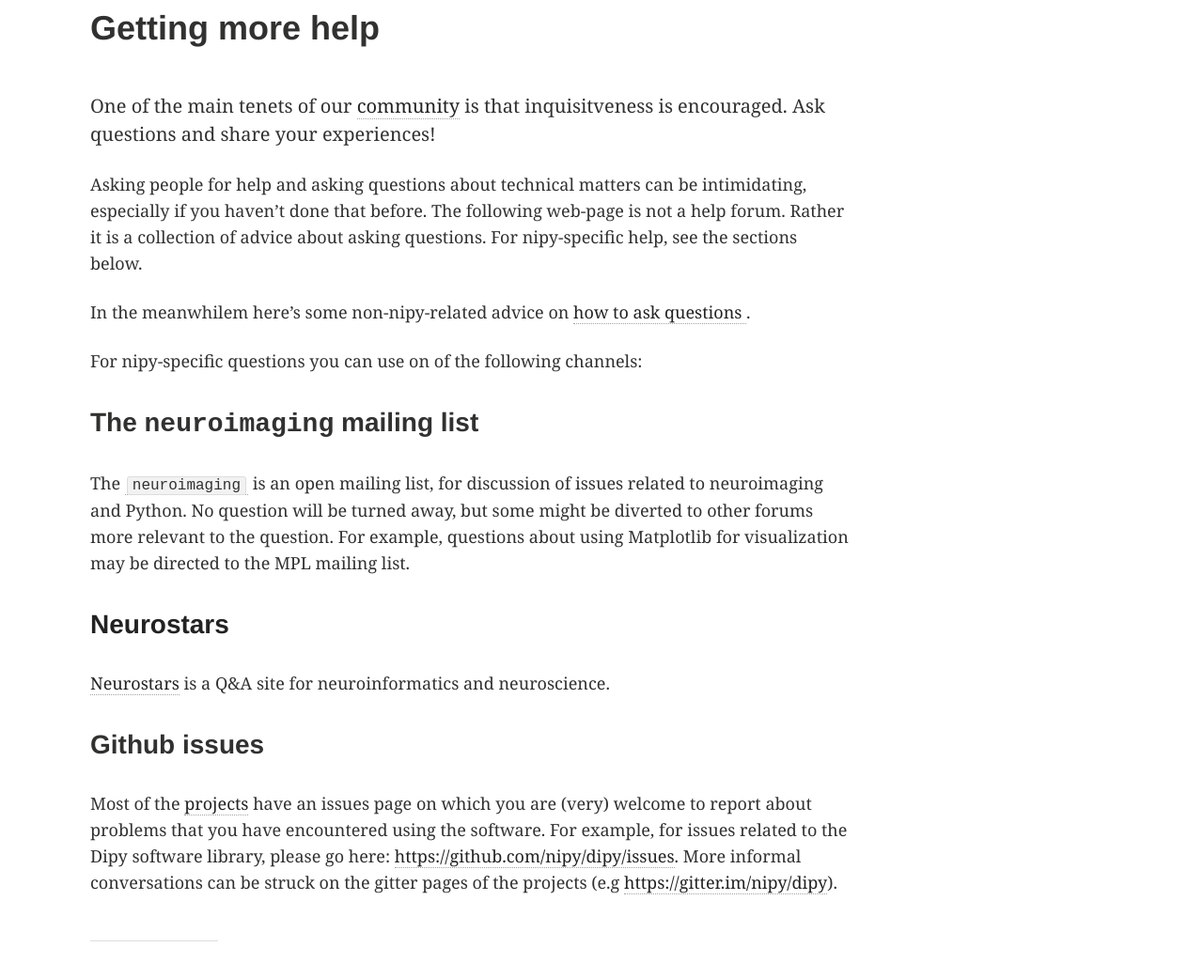
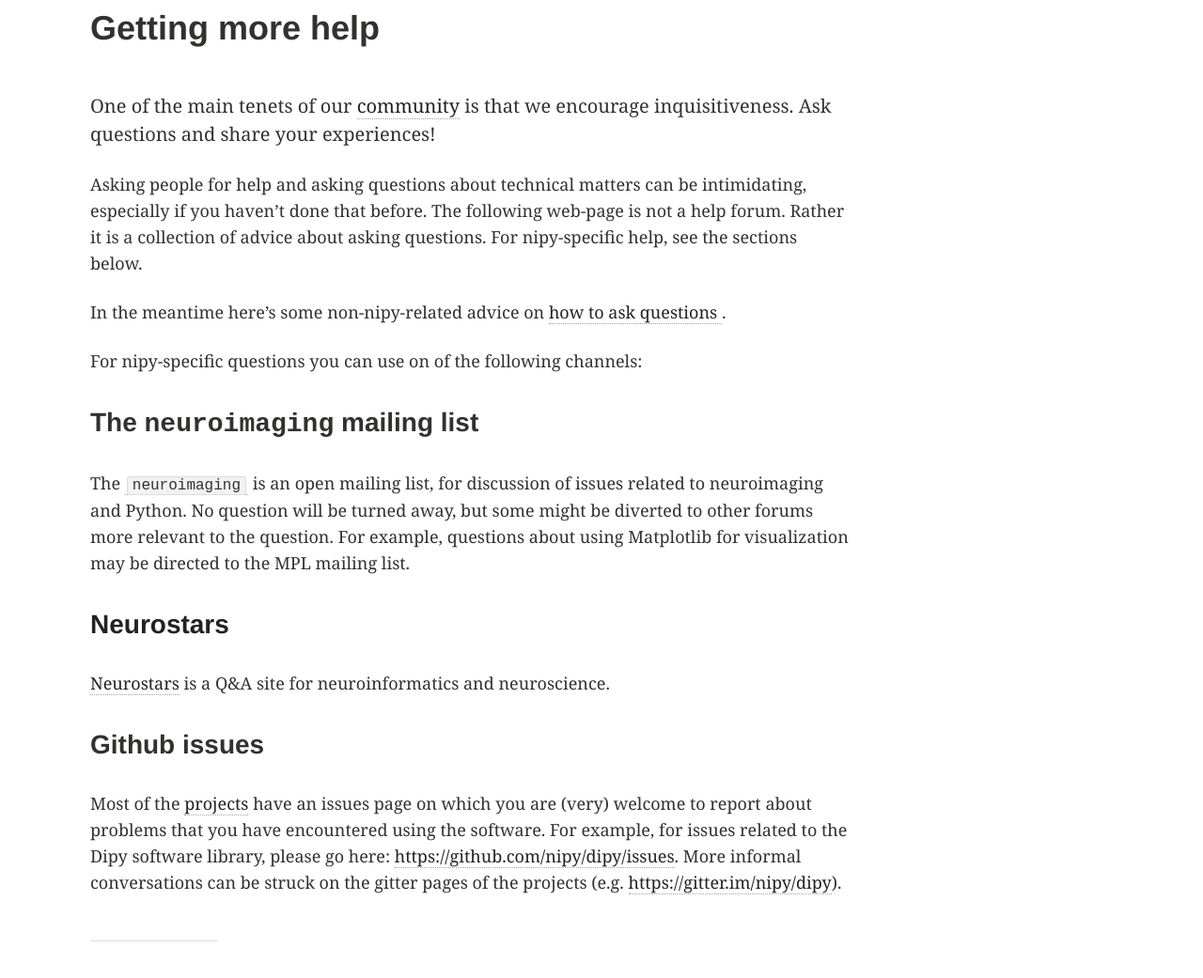
Before and after one commit to nipy/nipy.github.io, a Jekyll site: the page built from support/index.md, in a window 1280 px wide. Shown: the part 136-1177 px from the top of the page at 94% size. Built offline with Jekyll 4.4.1, drawn with Linux system fonts in a browser that asks for light colours.

Commit message:
Small typo fixes and rewrites

```diff
--- a/support/index.md
+++ b/support/index.md
@@ -12,11 +12,11 @@
 share: false
 ---
 
-One of the main tenets of our [community](http://nipy.github.io/code-of-conduct/) is that inquisitveness is encouraged. Ask questions and share your experiences!
+One of the main tenets of our [community](http://nipy.github.io/code-of-conduct/) is that we encourage inquisitiveness. Ask questions and share your experiences!
 
 Asking people for help and asking questions about technical matters can be intimidating, especially if you haven't done that before. The following web-page is not a help forum. Rather it is a collection of advice about asking questions. For nipy-specific help, see the sections below.
 
-In the meanwhilem here's some non-nipy-related advice on [how to ask questions ](http://www.catb.org/esr/faqs/smart-questions.html).
+In the meantime here's some non-nipy-related advice on [how to ask questions ](http://www.catb.org/esr/faqs/smart-questions.html).
 
 For nipy-specific questions you can use on of the following channels:
 
@@ -32,4 +32,4 @@
 
 ### Github issues
 
-Most of the [projects]({{ site.url }}/projects-directory) have an issues page on which you are (very) welcome to report about problems that you have encountered using the software. For example, for issues related to the Dipy software library, please go here: [https://github.com/nipy/dipy/issues](https://github.com/nipy/dipy/issues). More informal conversations can be struck on the gitter pages of the projects (e.g [https://gitter.im/nipy/dipy](https://gitter.im/nipy/dipy)).
+Most of the [projects]({{ site.url }}/projects-directory) have an issues page on which you are (very) welcome to report about problems that you have encountered using the software. For example, for issues related to the Dipy software library, please go here: [https://github.com/nipy/dipy/issues](https://github.com/nipy/dipy/issues). More informal conversations can be struck on the gitter pages of the projects (e.g. [https://gitter.im/nipy/dipy](https://gitter.im/nipy/dipy)).
```
